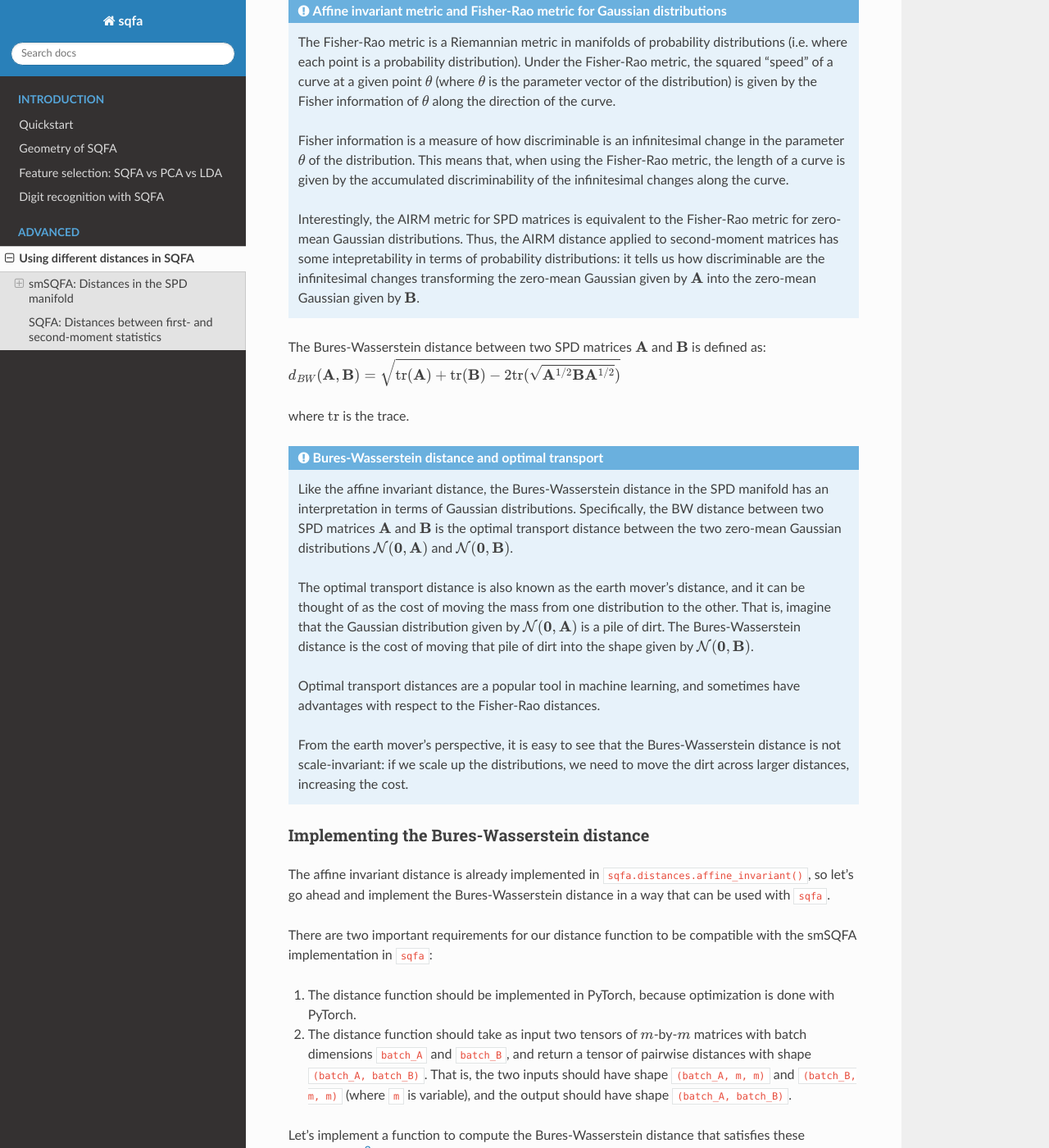
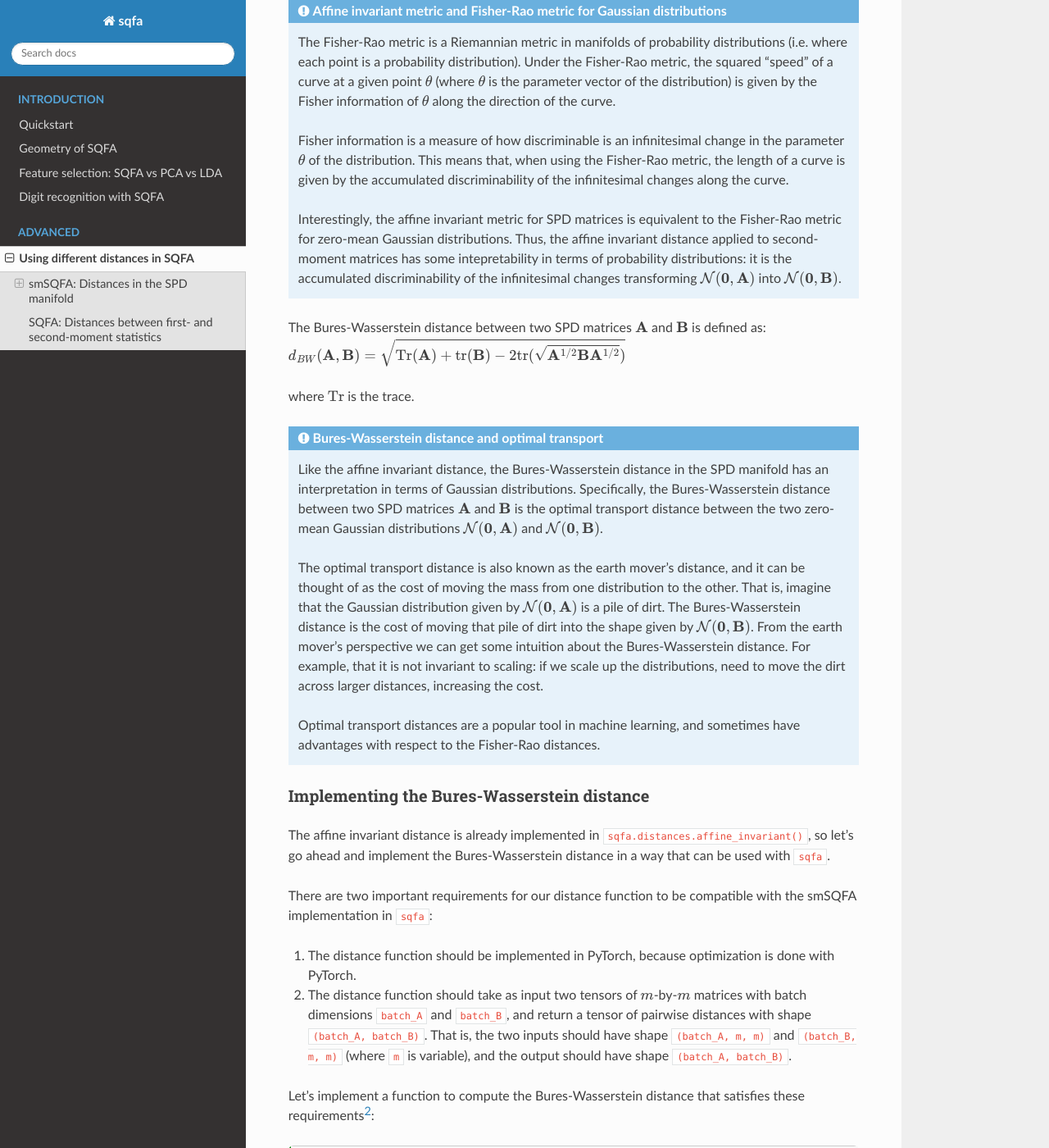
Before and after one commit to dherrera1911/sqfa, a Sphinx documentation site: the page built from docs/source/tutorials/distances.md, in a window 1280 px wide and 1400 px high, scrolled down 1077 px. Shown: the whole window at 82% size. Built offline with Sphinx 7.4.7 and the Read the Docs theme 3.1.0, drawn with Linux system fonts in a browser that asks for light colours; some of the changed text lies outside the part shown.

Commit message:
Tidy tutorials

```diff
--- a/docs/source/tutorials/distances.md
+++ b/docs/source/tutorials/distances.md
@@ -79,28 +79,30 @@ This means that, when using the Fisher-Rao metric, the length of
 a curve is given by the accumulated discriminability of the
 infinitesimal changes along the curve.
 
-Interestingly, the AIRM metric for SPD matrices is equivalent to the
-Fisher-Rao metric for zero-mean Gaussian distributions. Thus, the AIRM
-distance applied to second-moment matrices has some intepretability in
-terms of probability distributions: it tells us how discriminable
-are the infinitesimal changes transforming the zero-mean Gaussian
-given by $\mathbf{A}$ into the zero-mean Gaussian given by $\mathbf{B}$.
+Interestingly, the affine invariant metric for SPD matrices is equivalent to the
+Fisher-Rao metric for zero-mean Gaussian distributions. Thus, the
+affine invariant distance applied to second-moment matrices has
+some intepretability in terms of probability distributions:
+it is the accumulated discriminability of the infinitesimal changes
+transforming $\mathcal{N}(\mathbf{0}, \mathbf{A})$ into
+$\mathcal{N}(\mathbf{0}, \mathbf{B})$.
 :::
 
 The Bures-Wasserstein distance between two SPD matrices
 $\mathbf{A}$ and $\mathbf{B}$ is defined as:
 $d_{BW}(\mathbf{A}, \mathbf{B}) =
-\sqrt{ \text{tr}(\mathbf{A}) + \text{tr}(\mathbf{B}) -
+\sqrt{ \text{Tr}(\mathbf{A}) + \text{tr}(\mathbf{B}) -
 2 \text{tr}(\sqrt{\mathbf{A}^{1/2} \mathbf{B} \mathbf{A}^{1/2}}) }$
 
-where $\text{tr}$ is the trace.
+where $\text{Tr}$ is the trace.
 
 :::{admonition} Bures-Wasserstein distance and optimal transport
 :name: optimal-transport
 Like the affine invariant distance, the Bures-Wasserstein distance
 in the SPD manifold has an interpretation
-in terms of Gaussian distributions. Specifically, the BW distance between two
-SPD matrices $\mathbf{A}$ and $\mathbf{B}$ is the optimal transport distance
+in terms of Gaussian distributions. Specifically, the Bures-Wasserstein
+distance between two SPD matrices
+$\mathbf{A}$ and $\mathbf{B}$ is the optimal transport distance
 between the two zero-mean Gaussian distributions
 $\mathcal{N}(\mathbf{0}, \mathbf{A})$ and $\mathcal{N}(\mathbf{0}, \mathbf{B})$.
 
@@ -111,14 +113,13 @@ Gaussian distribution given by $\mathcal{N}(\mathbf{0}, \mathbf{A})$
 is a pile of dirt. The Bures-Wasserstein distance is the cost of
 moving that pile of dirt into the shape given by
 $\mathcal{N}(\mathbf{0}, \mathbf{B})$.
+From the earth mover's perspective we can get some intuition
+about the Bures-Wasserstein distance. For example,
+that it is not invariant to scaling: if we scale up the distributions,
+need to move the dirt across larger distances, increasing the cost.
 
 Optimal transport distances are a popular tool in machine learning,
 and sometimes have advantages with respect to the Fisher-Rao distances.
-
-From the earth mover's perspective, it is easy to see that the
-Bures-Wasserstein distance is not scale-invariant: if we scale up
-the distributions, we need to move the dirt across larger distances,
-increasing the cost.
 :::
 
 ### Implementing the Bures-Wasserstein distance
@@ -434,3 +435,7 @@ we used a lower-bound approximation developed by
 Calvo and Oller (1990)[^3^].
 This approximation is implemented in `sqfa.distances.fisher_rao_lower_bound()`.
 [^3^]: Calvo, B., & Oller, J. (1990). "A distance between multivariate normal distributions based in an embedding into the siegel group." In Journal of Multivariate Analysis (Vol 35, Issue 2, pp 223-242).
+
+Currently, the functionality of using custom distance functions
+with the SQFA method is no implemented in `sqfa`, but it will
+be implemented soon.
```
Also changed, not shown: other parts of docs/source/tutorials/distances.md (+2 -2 lines), docs/source/tutorials/digit_processing.md (+9 -8 lines), docs/source/tutorials/spd_geometry.md (+38 -38 lines), docs/source/tutorials/toy_problem.md (+5 -3 lines).
